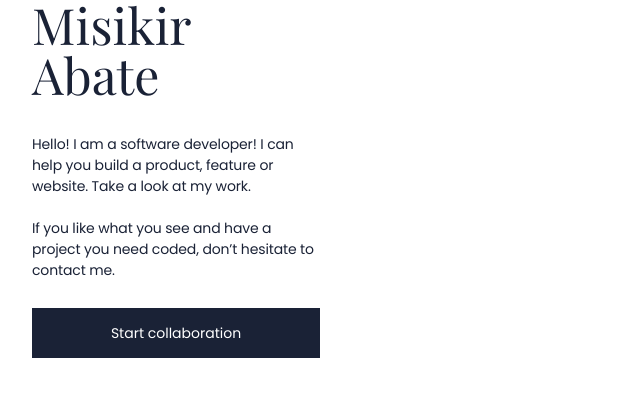
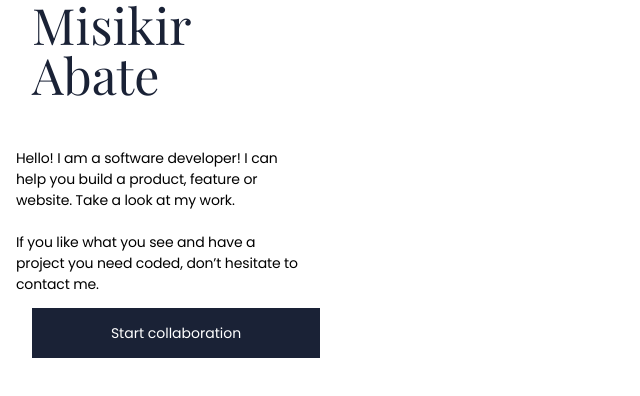
Before and after one commit to misikira/Portofilo-Website, a website: page index.html in a window 1280 px wide. Shown: the part 104-500 px from the top of the page, without its empty margins (0-640 px from the left). Drawn offline with nearby package versions, Linux system fonts and the light colour scheme.

```diff
--- a/style.css
+++ b/style.css
@@ -52,20 +52,18 @@
 }
 
 .about-me-detail {
-  height: 14.7rem;
   width: 28.8rem;
-  left: 1.6rem;
-  top: 22.1rem;
-  position: absolute;
-  margin-top: 1.7rem;
-  font-family: Poppins, sans-serif;
-  font-style: normal;
-  font-weight: 400;
-  font-size: 1.4rem;
-  line-height: 2.1rem;
-  letter-spacing: -0.01em;
-  color: #1a2236;
-  margin-left: 1.6rem;
+	height: 14.7rem;
+	top: 22.1rem;
+	left: 1.6rem;
+	font-family: Poppins;
+	font-size: 1.4rem;
+	font-weight: 400;
+	line-height: 2.1rem;
+	letter-spacing: -0.01em;
+	text-align: left;
+	position: absolute;
+	padding-top: 17px;
 }
 
 .colbrate-with-me {
```
Also changed, not shown: README.md (deleted).
